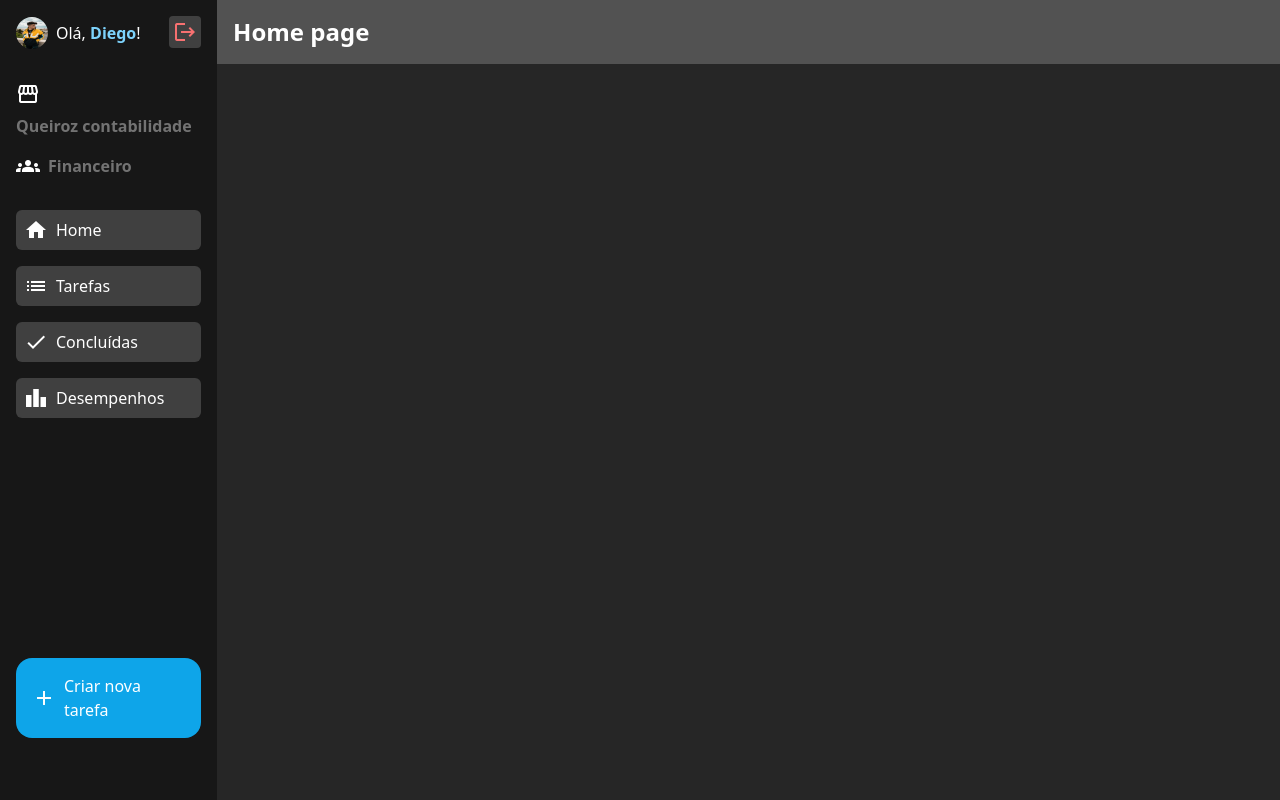
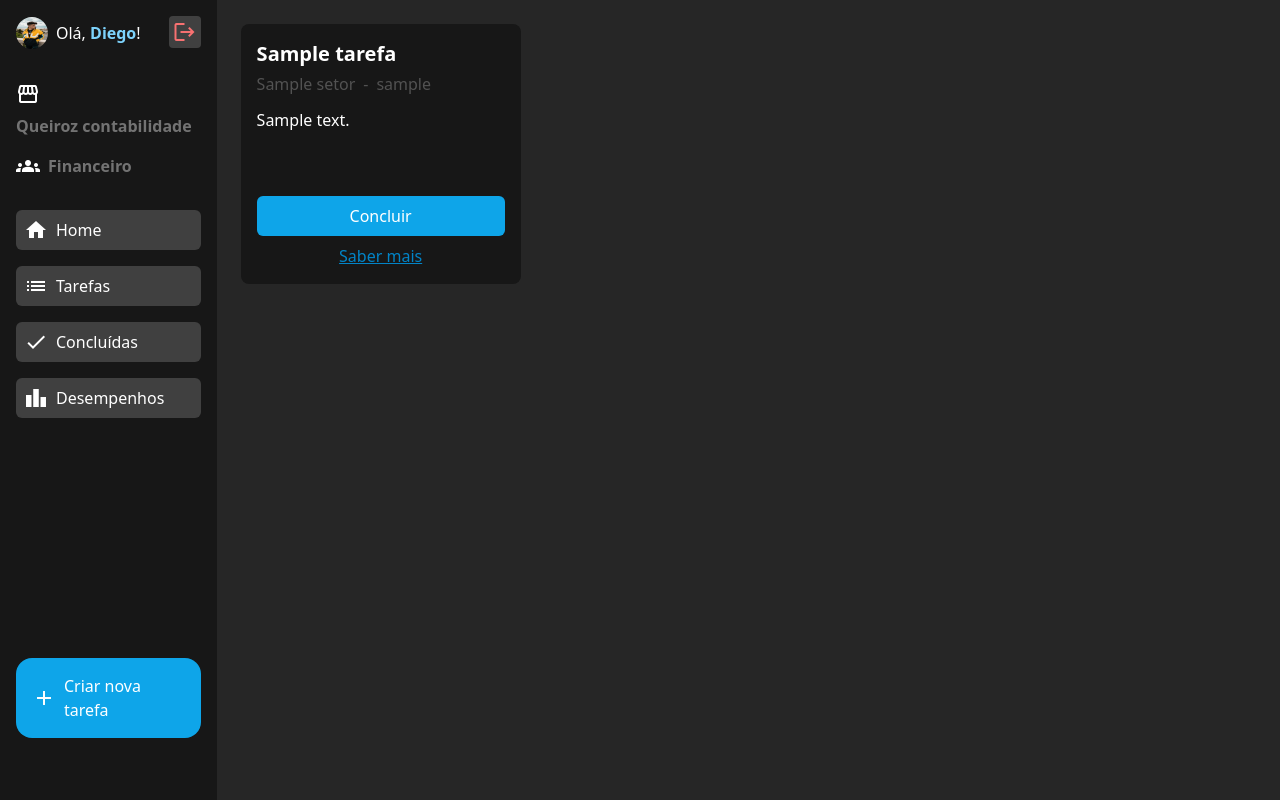
Before and after one commit to FDiegoq/FicaFacil, a Django app: page /tasks/home in a window 1280 px wide. Run offline with Django 5.2, Linux system fonts and the light colour scheme; a user stored in the database is signed in; tables that the repository leaves empty hold one stand-in row (values such as "Sample post"); some libraries are stand-ins or nearby versions.

Commit message:
cards de tarefa estão funcionando e estão responsivos

```diff
--- a/tasks/templates/home.html
+++ b/tasks/templates/home.html
@@ -4,5 +4,23 @@
 {%block index%} Home page {%endblock%}
 
 {%block main%}
-
+{% for task in tasks %}
+<div class="bg-neutral-900 p-4 flex flex-col gap-2 rounded-lg w-[280px] h-[260px] overflow-hidden">
+    <div class="flex flex-col gap-3 h-full">
+        <div class="flex flex-col gap-1">
+            <h1 class="text-xl font-bold">{{ task.titulo }}</h1>
+            <div class="flex gap-2">
+                <p class="text-neutral-600">{{ task.setor }}</p>
+                <span class="text-neutral-600">-</span>
+                <p class="text-neutral-600">{{ task.usuario }}</p>
+            </div>
+        </div>
+        <p class="overflow-hidden text-ellipsis font-thin max-h-[80px] h-[80px]">{{ task.descricao }}</p>
+        <div class="flex flex-col gap-2 mt-auto">
+            <a class="bg-sky-500 text-white rounded-md text-center backdrop-blur-lg p-2 px-8 hover:bg-cyan-500 transition-colors cursor-pointer" href="">Concluir</a>
+            <a href="" class="underline text-sky-600 text-center hover:text-cyan-500 transition-colors">Saber mais</a>
+        </div>
+    </div>
+</div>
+{% endfor %}
 {%endblock%}
--- a/tasks/templates/tasks/base.html
+++ b/tasks/templates/tasks/base.html
@@ -79,18 +79,9 @@
 
     </div>
 
-    <header class="bg-neutral-600 h-1/4 p-4 w-screen flex justify-between items-center">
-        <h1 class="font-bold text-2xl">{%block index%}Título do index {%endblock%}</h1>
-        <!--<img src="{%static 'imgs/logos/logo.png'%}" alt="">--> <!--Logo DO FICA FACIL NA HEADER(pensar se vale a pena colocar)-->
-    </header>
-
-    <main>
+    <main class="w-screen flex p-6 gap-4 flex-wrap">
         {%block main%}
 
         {%endblock%}
     </main>
-
-    <footer>
-
-    </footer>
 </body>
--- a/tasks/views.py
+++ b/tasks/views.py
@@ -1,7 +1,12 @@
 from django.shortcuts import render
 from django.contrib.auth.decorators import login_required
+from tasks.models import Tarefa
 # Create your views here.
 
 @login_required(login_url='login')
 def home(request):
-    return render(request, 'home.html')
+    tasks=Tarefa.objects.all()
+    context={
+        'tasks': tasks
+    }
+    return render(request, 'home.html', context)
```
